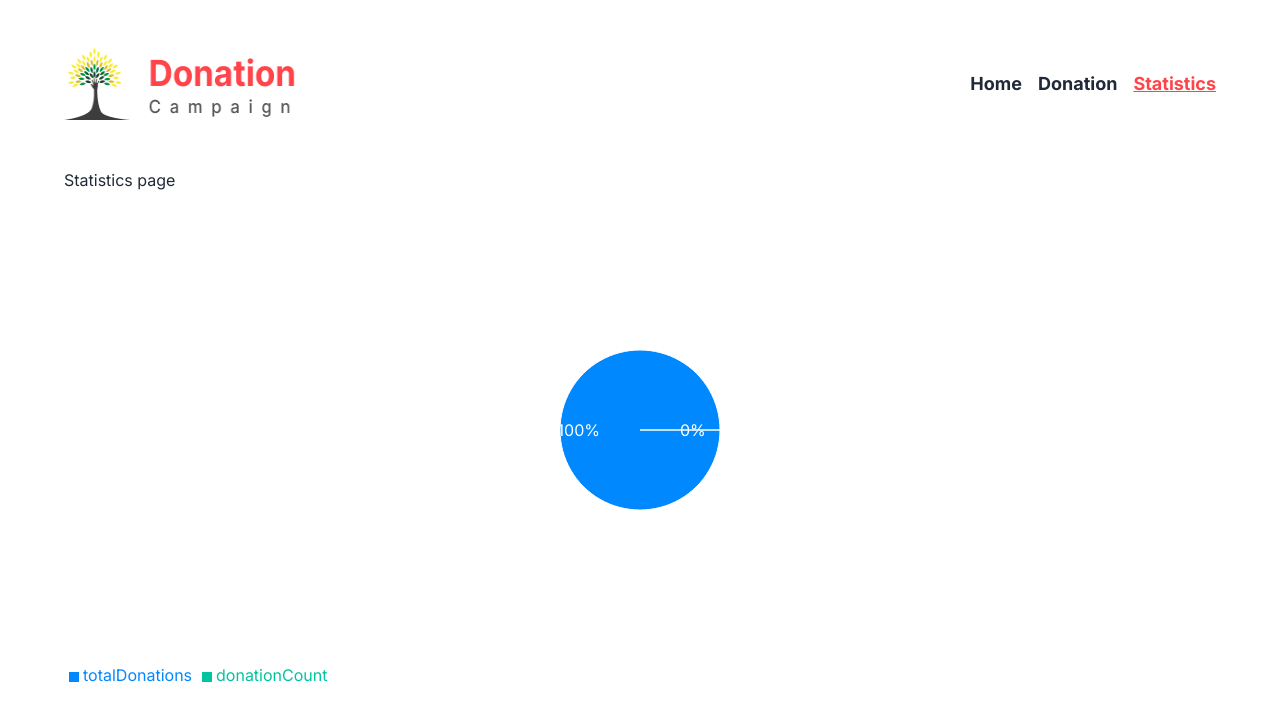
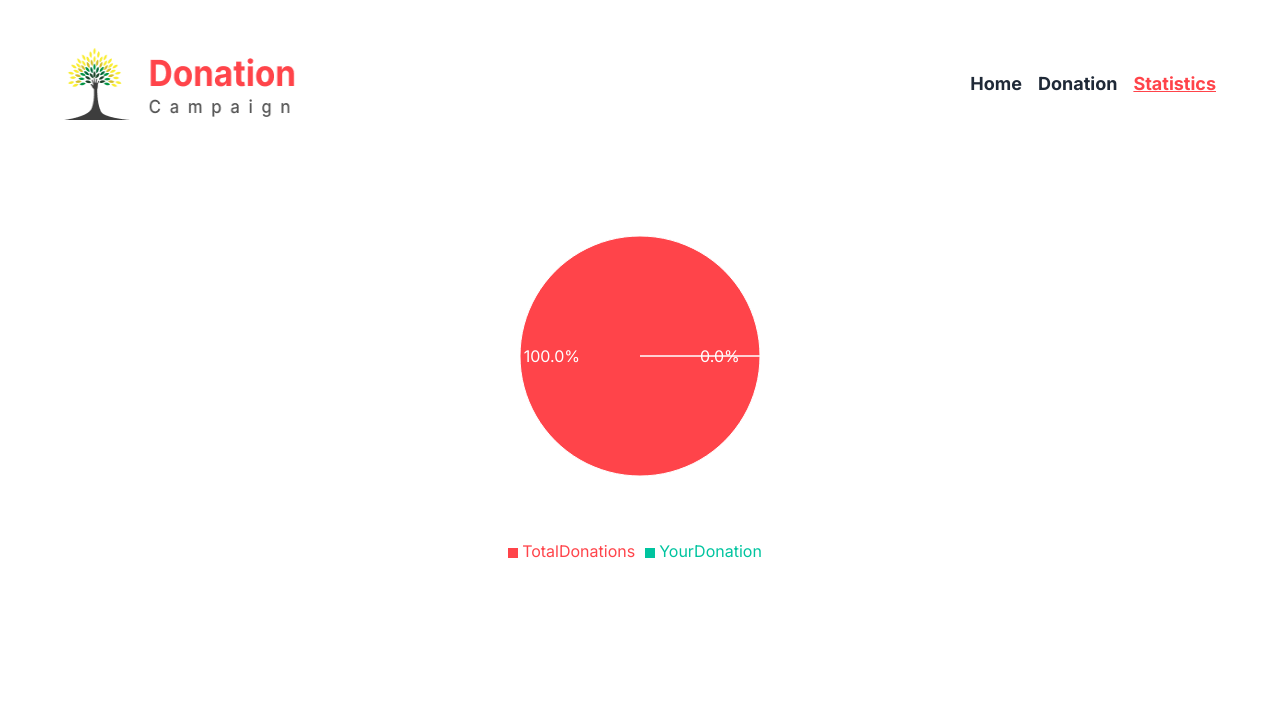
Before and after one commit to sohelranaweb/donation-campaign, a React (Vite) app: page /statistics in a window 1280 px wide. Shown: the top 720 px of the page. Built offline with nearby package versions, Linux system fonts and the light colour scheme.

Commit message:
pie chart done

```diff
--- a/src/components/Statistrics/Statistics.jsx
+++ b/src/components/Statistrics/Statistics.jsx
@@ -1,27 +1,27 @@
 import React from "react";
+import { useLoaderData } from "react-router-dom";
 import { Cell, Pie, PieChart, ResponsiveContainer, Legend } from "recharts";
 
-// const totalDonations = 12;
-// const donationItems = JSON.parse(localStorage.getItem("donations"));
-// const donationCount = donationItems ? donationItems.length : 0;
+const Statistics = () => {
+  const donations = useLoaderData();
+  const totalDonations = donations.length;
+  console.log(totalDonations);
 
-// console.log("Number of donations:", donationCount);
-const totalDonations = 12;
   const donationItemsFromStorage = localStorage.getItem("donations");
   const donationItems = donationItemsFromStorage
     ? JSON.parse(donationItemsFromStorage)
     : [];
-const donationCount = donationItems ? donationItems.length : 0;
+  const YourDonation = donationItems ? donationItems.length : 0;
 
-console.log("Number of donations:", donationCount);
+  console.log("Number of donations:", YourDonation);
 
-const COLORS = ["#0088FE", "#00C49F"];
+  const COLORS = ["#FF444A", "#00C49F"];
 
   const RADIAN = Math.PI / 180;
 
   const data = [
-  { name: "totalDonations", value: totalDonations },
-  { name: "donationCount", value: donationCount },
+    { name: "TotalDonations", value: totalDonations - YourDonation },
+    { name: "YourDonation", value: YourDonation },
   ];
 
   const renderCustomizedLabel = ({
@@ -45,16 +45,13 @@ const renderCustomizedLabel = ({
         textAnchor={x > cx ? "start" : "end"}
         dominantBaseline="central"
       >
-      {`${(percent * 100).toFixed(0)}%`}
+        {`${(percent * 100).toFixed(1)}%`}
       </text>
     );
   };
-
-const Statistics = () => {
   return (
     <div>
-      <h1>Statistics page</h1>
-      <ResponsiveContainer width="100%" height={500}>
+      <ResponsiveContainer width="100%" height={400}>
         <PieChart width={400} height={400}>
           <Pie
             data={data}
@@ -62,7 +59,7 @@ const Statistics = () => {
             cy="50%"
             labelLine={false}
             label={renderCustomizedLabel}
-            outerRadius={80}
+            outerRadius={120}
             fill="#8884d8"
             dataKey="value"
           >
@@ -78,7 +75,7 @@ const Statistics = () => {
             iconType="square"
             layout="horizontal"
             verticalAlign="bottom"
-            align="left"
+            align="center"
             formatter={(value, entry) => (
               <span style={{ color: entry.color }}>{value}</span>
             )}
--- a/src/main.jsx
+++ b/src/main.jsx
@@ -26,6 +26,7 @@ const router = createBrowserRouter([
       {
         path: "/statistics",
         element: <Statistics></Statistics>,
+        loader: () => fetch("/donation.json"),
       },
       {
         path: "/donations/:id",
```
Also changed, not shown: 1 other file (tests, documents, lock files or other folders). Lines whose indentation alone changed are shown as unchanged.
